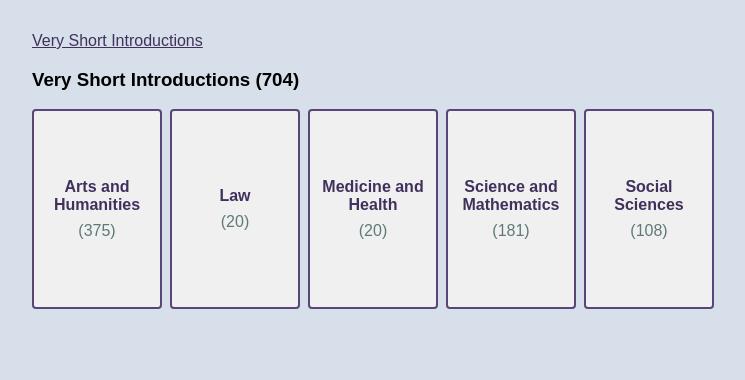
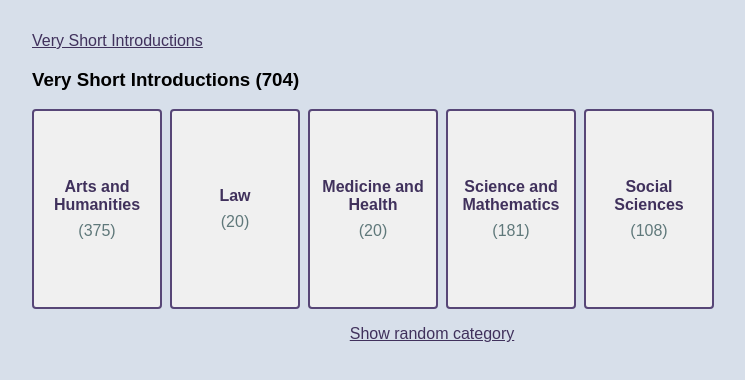
Before and after one commit to karugamo/very-short-introductions, a Svelte app: page / in a window 1280 px wide. Shown: the top 380 px of the page, without its empty margins (208-953 px from the left). Built offline with nearby package versions, Linux system fonts and the light colour scheme.

Commit message:
Show random category button

```diff
--- a/src/App.svelte
+++ b/src/App.svelte
@@ -13,7 +13,7 @@
   let path: SubjectType[] = [root];
 
   const subjectToPath = calculateAllPaths(root);
-  console.log(subjectToPath);
+  let randomCategory = Object.keys(subjectToPath)[Math.floor(Math.random() * Object.keys(subjectToPath).length)];
 
   function onSelectSubject(subject: SubjectType) {
     history.pushState(null, null, `#${subject.subjectId}`);
@@ -27,6 +27,7 @@
     } else {
       path = [root];
     }
+    randomCategory = Object.keys(subjectToPath)[Math.floor(Math.random() * Object.keys(subjectToPath).length)];
   });
 
   type SubjectToPath = { [id: string]: SubjectType[] };
@@ -47,6 +48,8 @@
   }
 
   $: currentSubject = path[path.length - 1];
+
+
 </script>
 
 <main>
@@ -58,10 +61,17 @@
     {#key currentSubject}
       <Subject tree={currentSubject} {onSelectSubject} />
     {/key}
+    <section class="buttons">
+      <a href={'#' + randomCategory}>Show random category</a>
+    </section>
   </section>
 </main>
 
 <style>
+  .buttons {
+    margin-top: 16px;
+    text-align: center;
+  }
   :root {
     --primary-text: #40315c;
   }
@@ -80,6 +90,7 @@
     }
   }
 
+
   main {
     margin: 32px;
     display: flex;
```
